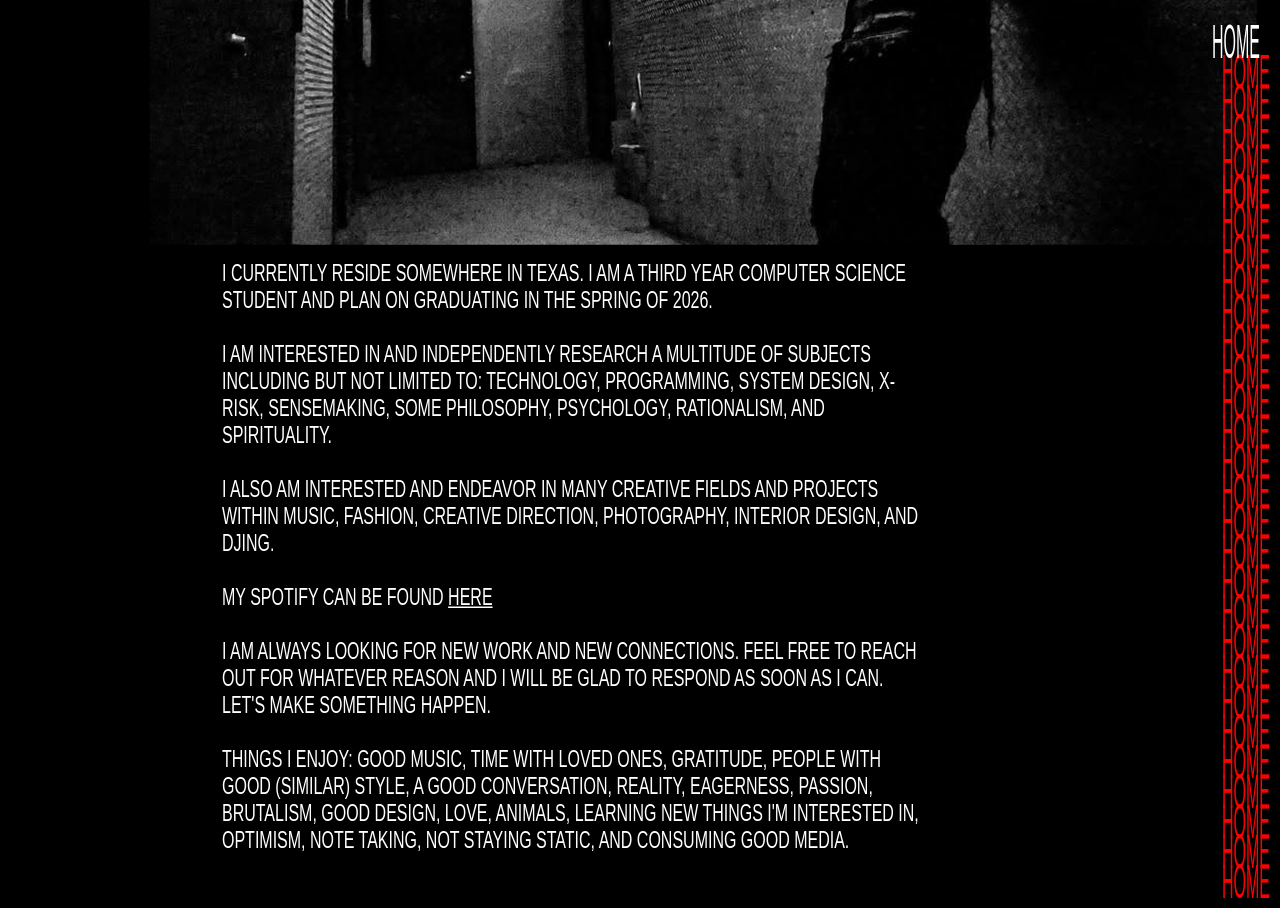
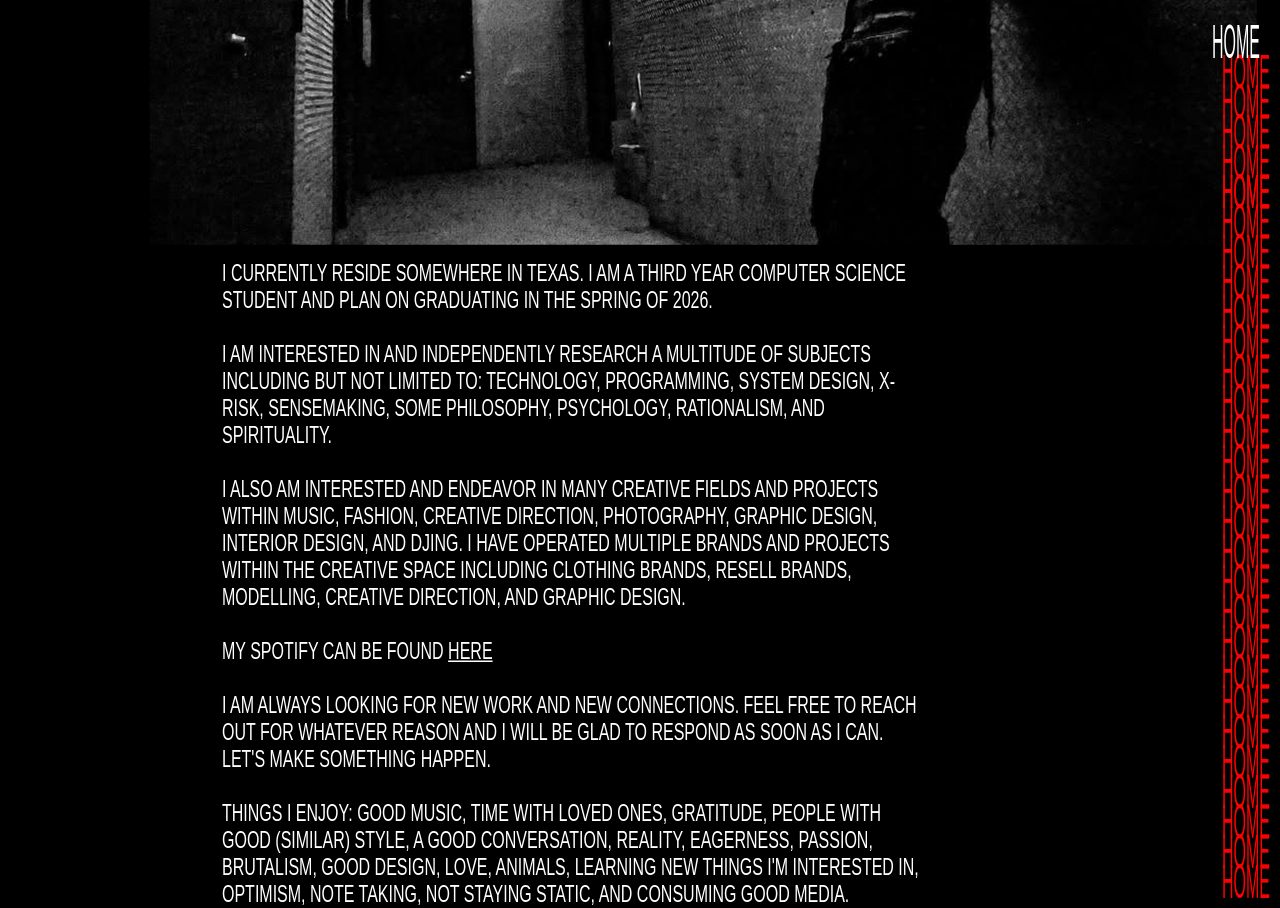
Before and after one commit to pxsswordprotected/personalsite, a Jekyll site: the page docs/about_me/index.html, which Jekyll copies as it is, in a window 1280 px wide. Built offline with Jekyll 4.4.1, drawn with Linux system fonts in a browser that asks for light colours.

Commit message:
changed about me page

```diff
--- a/docs/about_me/index.html
+++ b/docs/about_me/index.html
@@ -16,7 +16,8 @@
                 I am interested in and independently research a multitude of subjects including but not limited to: technology, programming, system design, X-risk, sensemaking, some philosophy, psychology, rationalism, and spirituality.
                 <br>
                 <br>
-                I also am interested and endeavor in many creative fields and projects within music, fashion, creative direction, photography, interior design, and DJing.
+                I also am interested and endeavor in many creative fields and projects within music, fashion, creative direction, photography, graphic design, interior design, and DJing. I have operated multiple
+                brands and projects within the creative space including clothing brands, resell brands, modelling, creative direction, and graphic design.
                 <br>
                 <br>
                 my Spotify can be found <a href="https://open.spotify.com/user/rx858rceuxoqxv6r2slv22h5o?si=f428605fbd554f29">here</a>
```
Also changed, not shown: docs/_layouts/home.html (+4 -5 lines).
